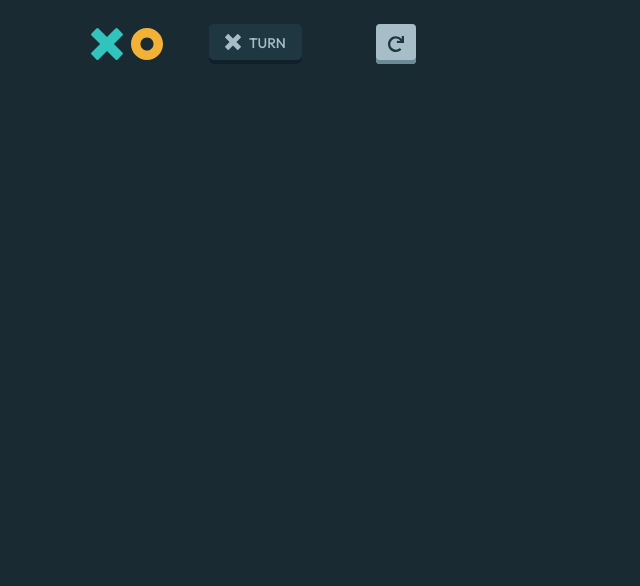
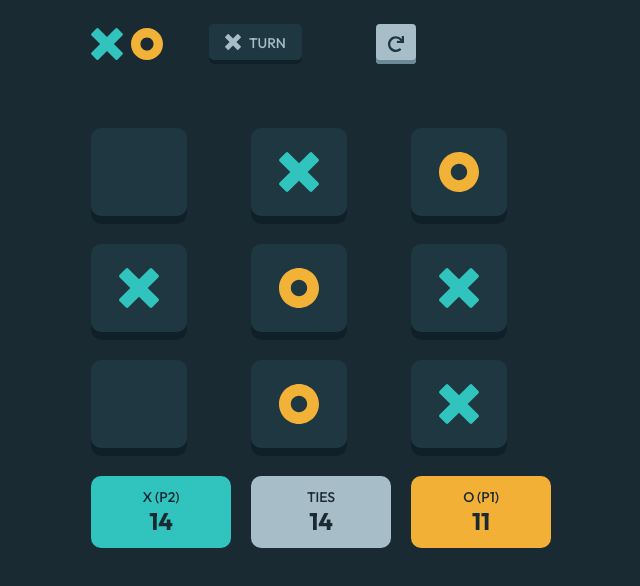
Before and after one commit to kylelamse/tic-tac-toe, a React (Create React App) app: page / in a window 1280 px wide. Shown: the top 586 px of the page, without its empty margins (319-959 px from the left). Built offline with nearby package versions, Linux system fonts and the light colour scheme.

Commit message:
Implement game board

```diff
--- /dev/null
+++ b/src/components/Board.scss
@@ -0,0 +1,5 @@
+.board_container {
+    display: grid;
+    grid-template-columns: 1fr 1fr 1fr;
+    gap: 1.25em;
+}
--- /dev/null
+++ b/src/components/Board.tsx
@@ -0,0 +1,27 @@
+import React from "react";
+import GamePiecePlace from "./GamePiecePlace";
+import "./Board.scss";
+import InfoTile from "./InfoTile";
+
+type Props = {};
+
+const Board = (props: Props) => {
+    return (
+        <div className="board_container">
+            <GamePiecePlace content="" />
+            <GamePiecePlace content="X" />
+            <GamePiecePlace content="O" />
+            <GamePiecePlace content="X" />
+            <GamePiecePlace content="O" />
+            <GamePiecePlace content="X" />
+            <GamePiecePlace content="" />
+            <GamePiecePlace content="O" />
+            <GamePiecePlace content="X" />
+            <InfoTile label="X (P2)" value={14} color="light_blue" />
+            <InfoTile label="Ties" value={14} color="silver" />
+            <InfoTile label="O (P1)" value={11} color="light_yellow" />
+        </div>
+    );
+};
+
+export default Board;
--- /dev/null
+++ b/src/components/GamePiecePlace.scss
@@ -0,0 +1,19 @@
+@use "styles/colors";
+
+@mixin game_piece_place() {
+    background-color: colors.$semi_dark_navy;
+    max-width: 6em;
+    max-height: 6em;
+    border-radius: 0.625em;
+    box-shadow: inset 0 -0.5em 0 colors.$semi_dark_navy_drop_shadow;
+}
+
+.game_piece_place_empty {
+    @include game_piece_place();
+    padding: 3em;
+}
+
+.game_piece_place_filled {
+    @include game_piece_place();
+    padding: 1.5em 1.75em 3em 1.75em;
+}
--- /dev/null
+++ b/src/components/GamePiecePlace.tsx
@@ -0,0 +1,27 @@
+import React from "react";
+import GamePiece from "./GamePiece";
+import "./GamePiecePlace.scss";
+
+type content = "" | "X" | "O";
+type Props = {
+    content: content;
+};
+
+const classMap = {
+    "": "game_piece_place_empty",
+    X: "game_piece_place_filled",
+    O: "game_piece_place_filled",
+};
+
+const GamePiecePlace = ({ content }: Props) => {
+    const className = classMap[content];
+    return (
+        <div className={className}>
+            {(content === "O" || content === "X") && (
+                <GamePiece size="Large" type={content} />
+            )}
+        </div>
+    );
+};
+
+export default GamePiecePlace;
--- /dev/null
+++ b/src/components/InfoTile.scss
@@ -0,0 +1,19 @@
+@use "styles/colors";
+
+.info_tile_container {
+    text-align: center;
+    border-radius: 0.625em;
+    padding: 0.75em;
+}
+
+.info_tile_light_blue {
+    background-color: colors.$light_blue;
+}
+
+.info_tile_light_yellow {
+    background-color: colors.$light_yellow;
+}
+
+.info_tile_silver {
+    background-color: colors.$silver;
+}
--- /dev/null
+++ b/src/components/InfoTile.tsx
@@ -0,0 +1,35 @@
+import React from "react";
+import "./InfoTile.scss";
+import Typograpy from "./Typography";
+
+type colors = "light_blue" | "light_yellow" | "silver";
+type Props = {
+    label: string;
+    value: number;
+    color: colors;
+};
+
+const classNames = {
+    light_blue: "info_tile_light_blue",
+    light_yellow: "info_tile_light_yellow",
+    silver: "info_tile_silver",
+};
+
+const InfoTile = ({ label, value, color }: Props) => {
+    const className = classNames[color] + " info_tile_container";
+
+    console.log(color);
+
+    return (
+        <div className={className}>
+            <Typograpy variant="body" color="dark_navy">
+                {label}
+            </Typograpy>
+            <Typograpy variant="medium" color="dark_navy">
+                {value}
+            </Typograpy>
+        </div>
+    );
+};
+
+export default InfoTile;
--- a/src/pages/Game/Game.scss
+++ b/src/pages/Game/Game.scss
@@ -1,3 +1,6 @@
 .game-container {
     margin-top: 1.5em;
+    display: flex;
+    flex-direction: column;
+    gap: 4em;
 }
--- a/src/pages/Game/Game.tsx
+++ b/src/pages/Game/Game.tsx
@@ -1,3 +1,4 @@
+import Board from "components/Board";
 import React from "react";
 import "./Game.scss";
 import GameHeader from "./GameHeader";
@@ -8,6 +9,7 @@ const Game = (props: Props) => {
     return (
         <div className="game-container">
             <GameHeader />
+            <Board />
         </div>
     );
 };
```
